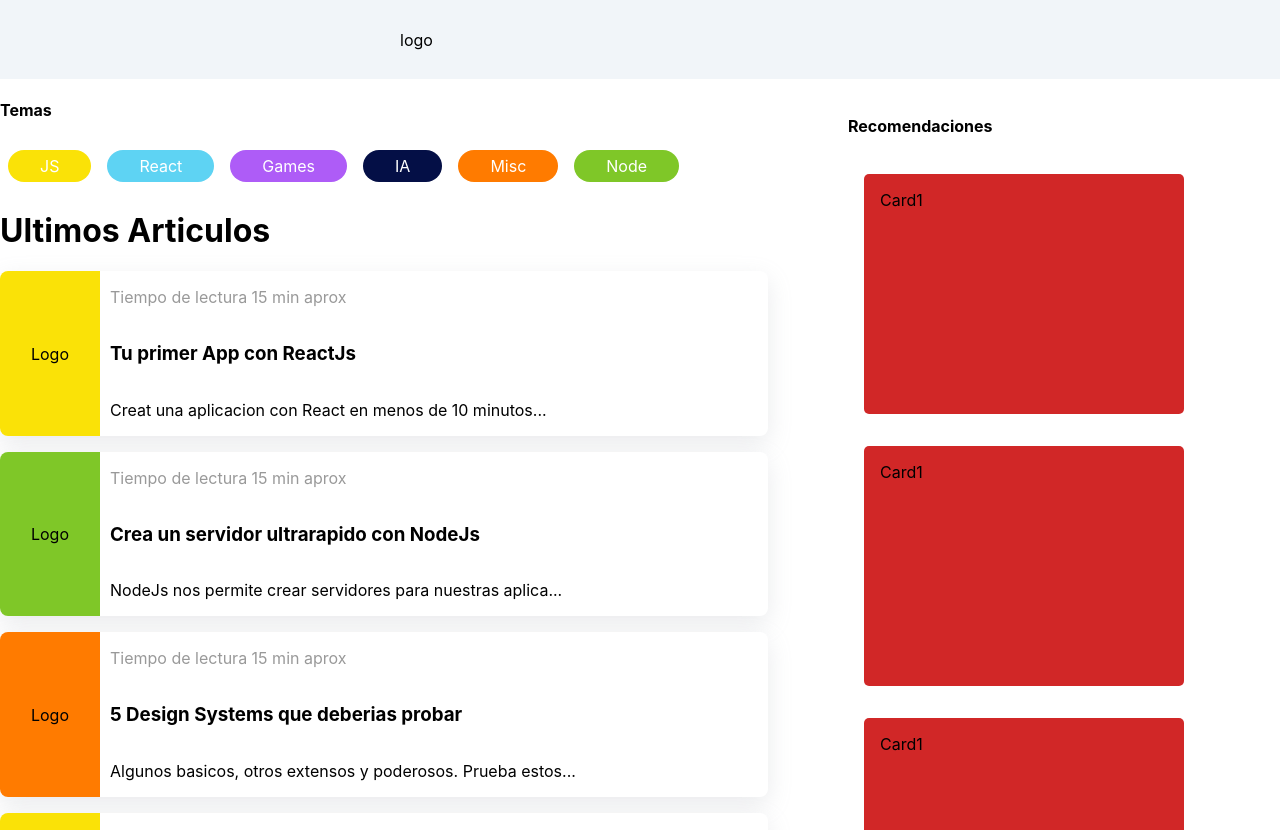
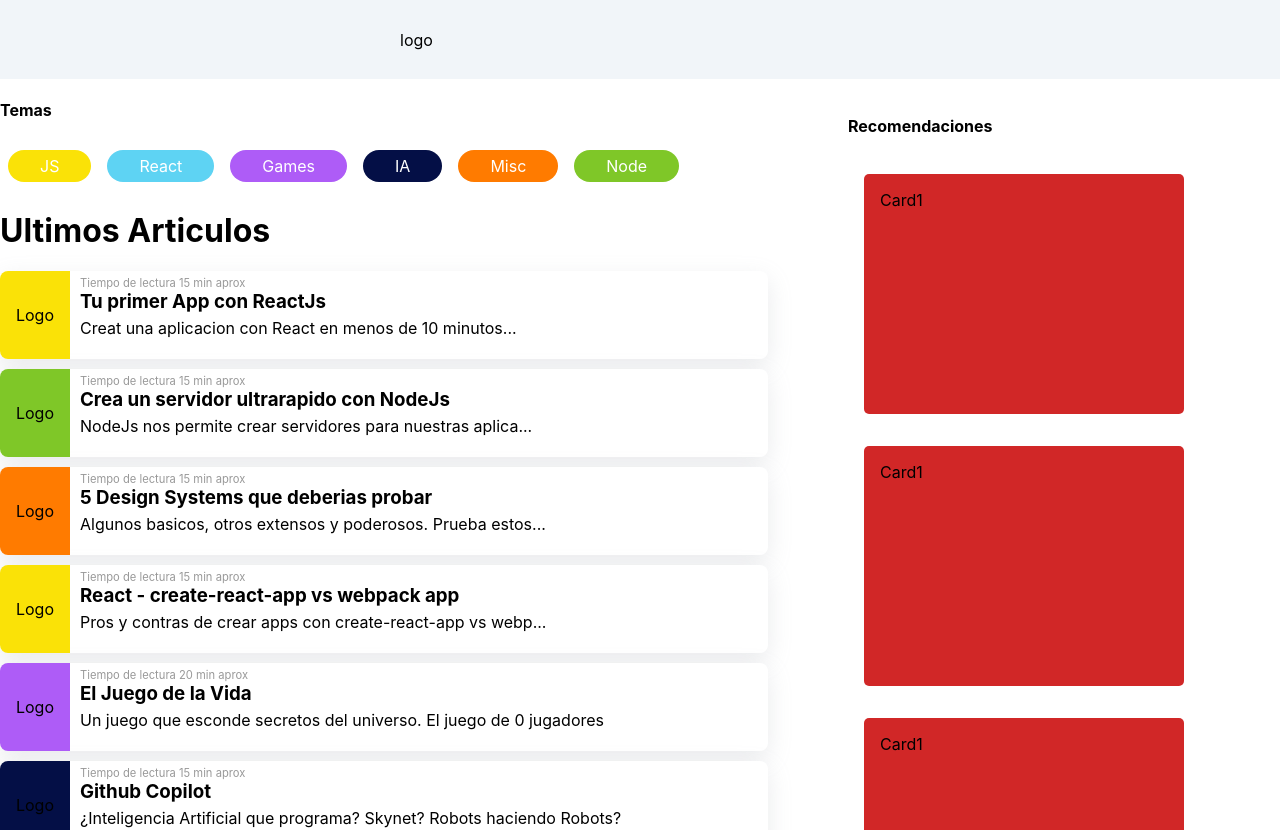
Before and after one commit to lucasangelino/maidan, a Next.js app: page / in a window 1280 px wide. Shown: the top 830 px of the page. Built offline with nearby package versions, Linux system fonts and the light colour scheme.

Commit message:
MAI adjust article style

```diff
--- a/components/ui/articles/Article.js
+++ b/components/ui/articles/Article.js
@@ -1,15 +1,30 @@
+import Link from "next/link";
+import { useRouter } from "next/router";
 import styles from "./article.module.css";
 export default function Article({ title, content, readTime, topic }) {
-  const { article, readtime, logo, article_content } = styles;
+  const {
+    article,
+    readtime,
+    logo,
+    article_content,
+    article_title,
+    article_desc,
+  } = styles;
+  const router = useRouter();
+
+  const handleArticleClick = (e) => {
+    e.preventDefault();
+    router.push(`/articles/[id]`, `/articles/${"id"}`);
+  };
   return (
-    <div className={article}>
+    <div className={article} onClick={handleArticleClick}>
       <div className={logo} style={{ backgroundColor: topic }}>
         Logo
       </div>
       <div className={article_content}>
         <p className={readtime}>Tiempo de lectura {readTime} aprox</p>
-        <h3>{title}</h3>
-        <p>{content}</p>
+        <h3 className={article_title}>{title}</h3>
+        <p className={article_desc}>{content}</p>
       </div>
     </div>
   );
--- a/components/ui/articles/article.module.css
+++ b/components/ui/articles/article.module.css
@@ -3,7 +3,7 @@
   width: 100%;
   display: flex;
   flex-direction: row;
-  margin: 1rem 0;
+  margin: 10px 0;
   background-color: #fff;
   border-radius: 8px;
 }
@@ -12,15 +12,16 @@
   cursor: pointer;
 }
 .readtime {
-  font-size: 1rem;
+  font-size: 0.7em;
   color: #999;
+  margin: 0;
 }
 .logo {
   display: flex;
   flex-direction: row;
   align-items: center;
   justify-content: center;
-  width: 25%;
+  width: 70px;
   max-width: 100px;
   border-bottom-left-radius: 8px;
   border-top-left-radius: 8px;
@@ -28,5 +29,11 @@
 .article_content {
   display: flex;
   flex-direction: column;
-  padding-left: 10px;
+  padding: 5px 10px;
 }
+.article_desc {
+  margin-top: 5px;
+}
+.article_title {
+  margin: 0;
+}
```
Also changed, not shown: pages/article/index.js (deleted, +0 -13 lines), pages/articles/[id].js (added, +11 -0 lines).
